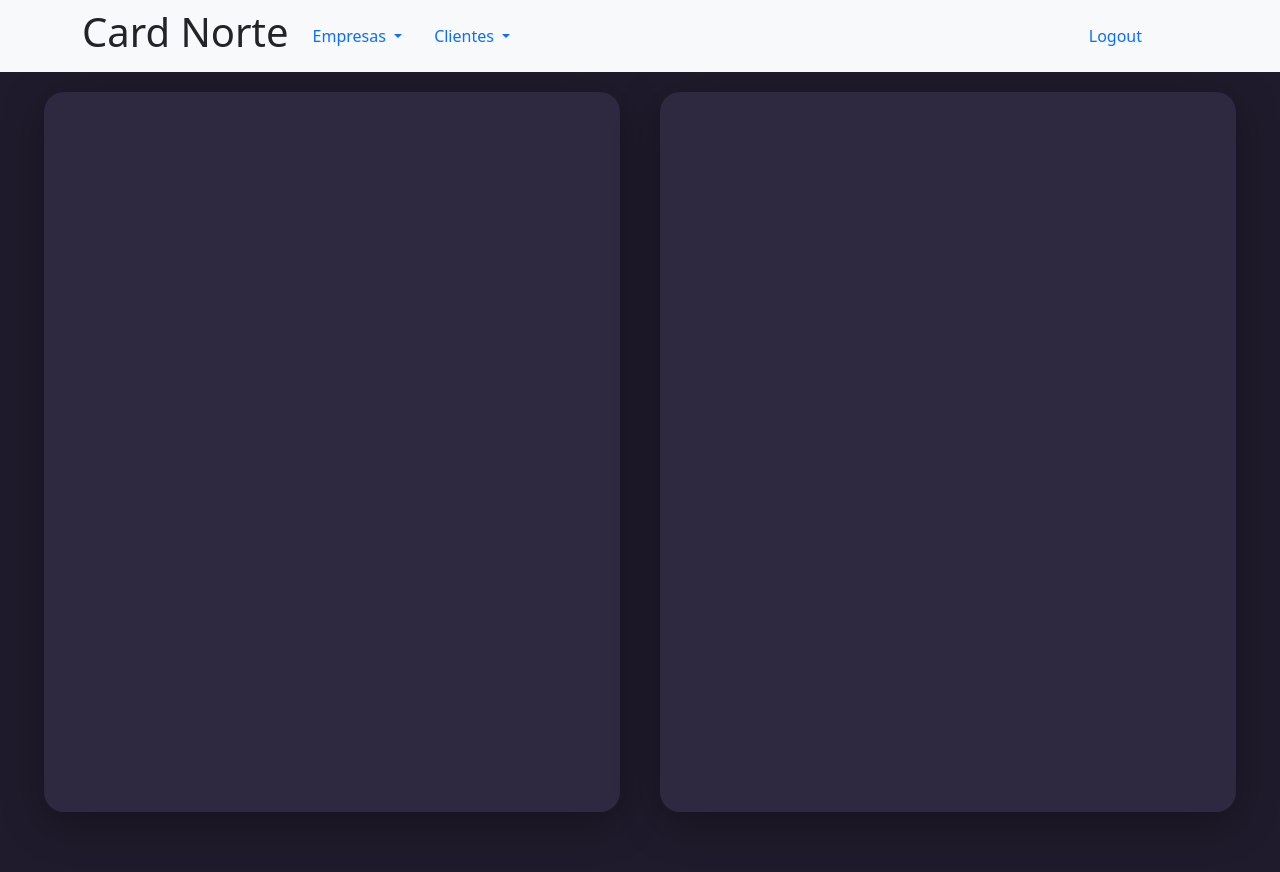
After one commit to antonio-carlos-santiago/site_henrique, a Flask app: page /verificar-alterar-status in a window 1280 px wide. The commit adds this page. Run offline with Flask 3, Linux system fonts and the light colour scheme; a user stored in the database is signed in.

Commit message:
Tela de verificação e alteração de status sendo desenvolvido

```diff
--- a/henrique/formularios.py
+++ b/henrique/formularios.py
@@ -138,8 +138,6 @@ class RegistrarServico(FlaskForm):
 
 
 
-
-
 class CadastrarParticipante(FlaskForm):
     nome_participante = StringField("Nome Participante", validators=[DataRequired(message="Campo Obrigatório")])
     cpf_participante = StringField("CPF Participante", validators=[DataRequired(message="Campo Obrigatório"), Length(11, 11)])
--- a/henrique/rotas.py
+++ b/henrique/rotas.py
@@ -66,12 +66,15 @@ def CadastrarServico():
 
     if registrarservico.validate_on_submit() and "btn_reg_serv" in request.form:
         adicionando_servico = RegistrarServicoDb(registrarservico, current_user)
-
         flash(adicionando_servico['message'], adicionando_servico['status_notificacao'])
-
 
     return render_template("cadastro_servico_empresa.html", buscarempresa=buscarempresa, registrarservico=registrarservico)
 
+
+@app.route("/verificar-alterar-status", methods=["get", "post"])
+@login_required
+def Verificar_Alterar_Status():
+    return render_template("verificar_alterar_status.html")
 
 
 
--- /dev/null
+++ b/henrique/static/styles/verificar_alterar_status.css
@@ -0,0 +1,27 @@
+body{
+    margin: 0;
+    font-family: Roboto;
+}
+
+.tela-status{
+    width: 100vw;
+    height: 100vh;
+    background: #201b2c;
+    display: flex;
+    justify-content: center;
+    align-items:flex-start;
+}
+
+
+.card-status{
+    width: 45%;
+    height: 90%;
+    display: flex;
+    flex-direction: column;
+    padding: 10px 10px;
+    background: #2f2841;
+    border-radius: 20px;
+    margin: 20px;
+    box-shadow: 0px 10px 40px #00000056;
+    flex-wrap: wrap;
+}
--- a/henrique/templates/base.html
+++ b/henrique/templates/base.html
@@ -4,8 +4,9 @@
     <meta charset="UTF-8">
     <title>Card Norte</title>
     <link rel="icon", type="image/x-icon", href="static/icons/marca.png">
-    <link rel= "stylesheet" type= "text/css" href= "static/styles/style.css">
-    <link rel= "stylesheet" type= "text/css" href= "static/styles/servicos.css">
+    <link rel="stylesheet" type="text/css" href= "static/styles/style.css">
+    <link rel="stylesheet" type="text/css" href= "static/styles/servicos.css">
+    <link rel="stylesheet" type="text/css" href="static/styles/verificar_alterar_status.css">
     <link href="https://cdn.jsdelivr.net/npm/bootstrap@5.0.2/dist/css/bootstrap.min.css" rel="stylesheet" integrity="sha384-EVSTQN3/azprG1Anm3QDgpJLIm9Nao0Yz1ztcQTwFspd3yD65VohhpuuCOmLASjC" crossorigin="anonymous">
     {% block head%}
 
--- a/henrique/templates/navbar.html
+++ b/henrique/templates/navbar.html
@@ -13,7 +13,7 @@
                         <ul class="dropdown-menu" aria-labelledby="navbarDropdown">
                           <li><a class="dropdown-item" href="{{url_for('CadastrarEmpressa')}}">Cadastrar Nova Empresa</a></li>
                           <li><a class="dropdown-item" href="{{url_for('CadastrarServico')}}">Cadastrar Serviços</a></li>
-                          <li><a class="dropdown-item" href="#">Verificar Status</a></li>
+                          <li><a class="dropdown-item" href="{{url_for('Verificar_Alterar_Status')}}">Verificar\Alterar Status</a></li>
                           <li><a class="dropdown-item" href="#">Alterar Descontos</a></li>
                           <li><hr class="dropdown-divider"></li>
                           <li><a class="dropdown-item" href="#">Remover Empresa</a></li>
--- /dev/null
+++ b/henrique/templates/verificar_alterar_status.html
@@ -0,0 +1,18 @@
+{% extends "base.html" %}
+
+
+
+{% block body %}
+<div class="tela-status">
+    <div class="card-status">
+
+    </div>
+    <div class="card-status">
+
+    </div>
+</div>
+
+
+
+
+{% endblock %}
```
